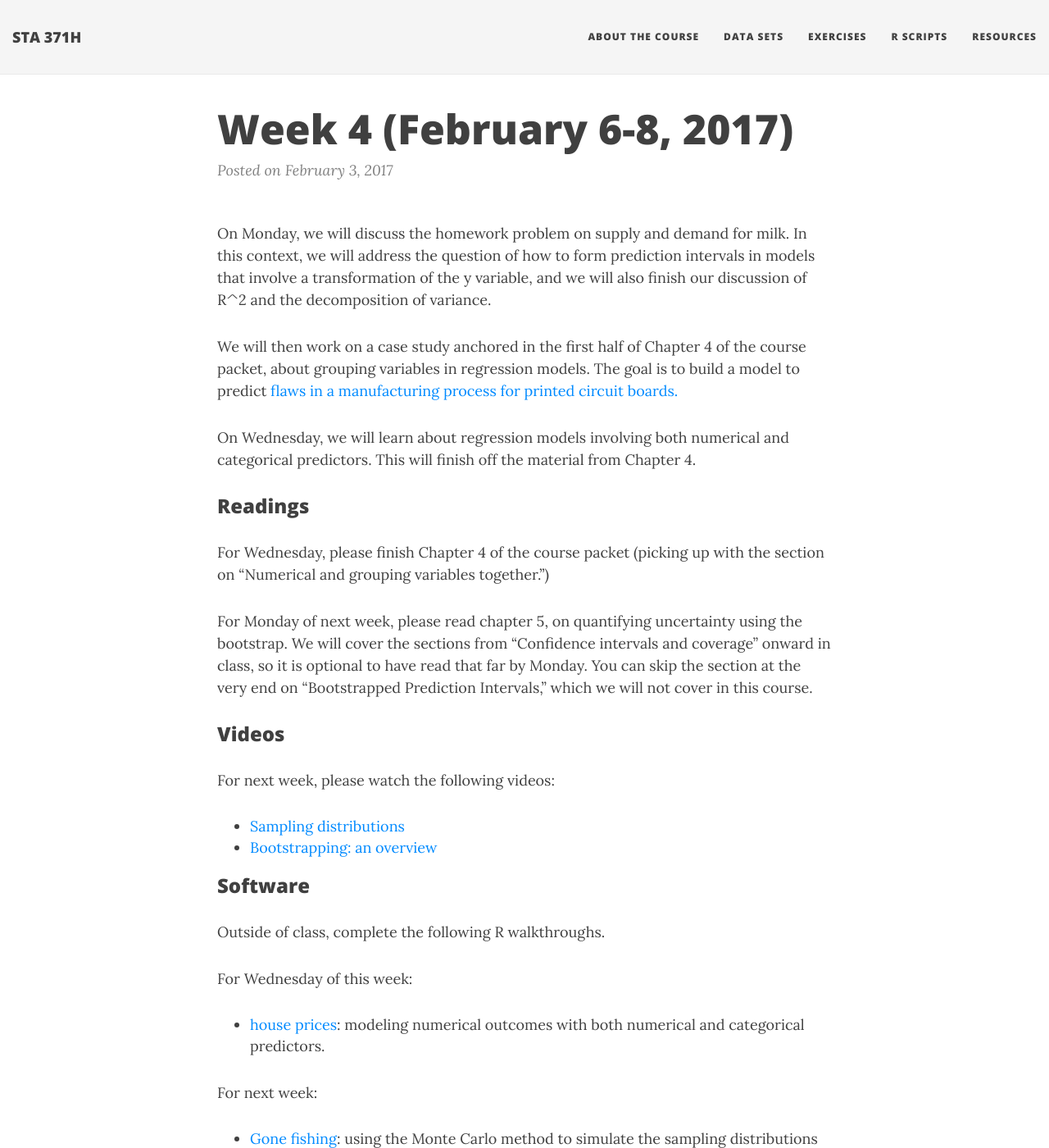
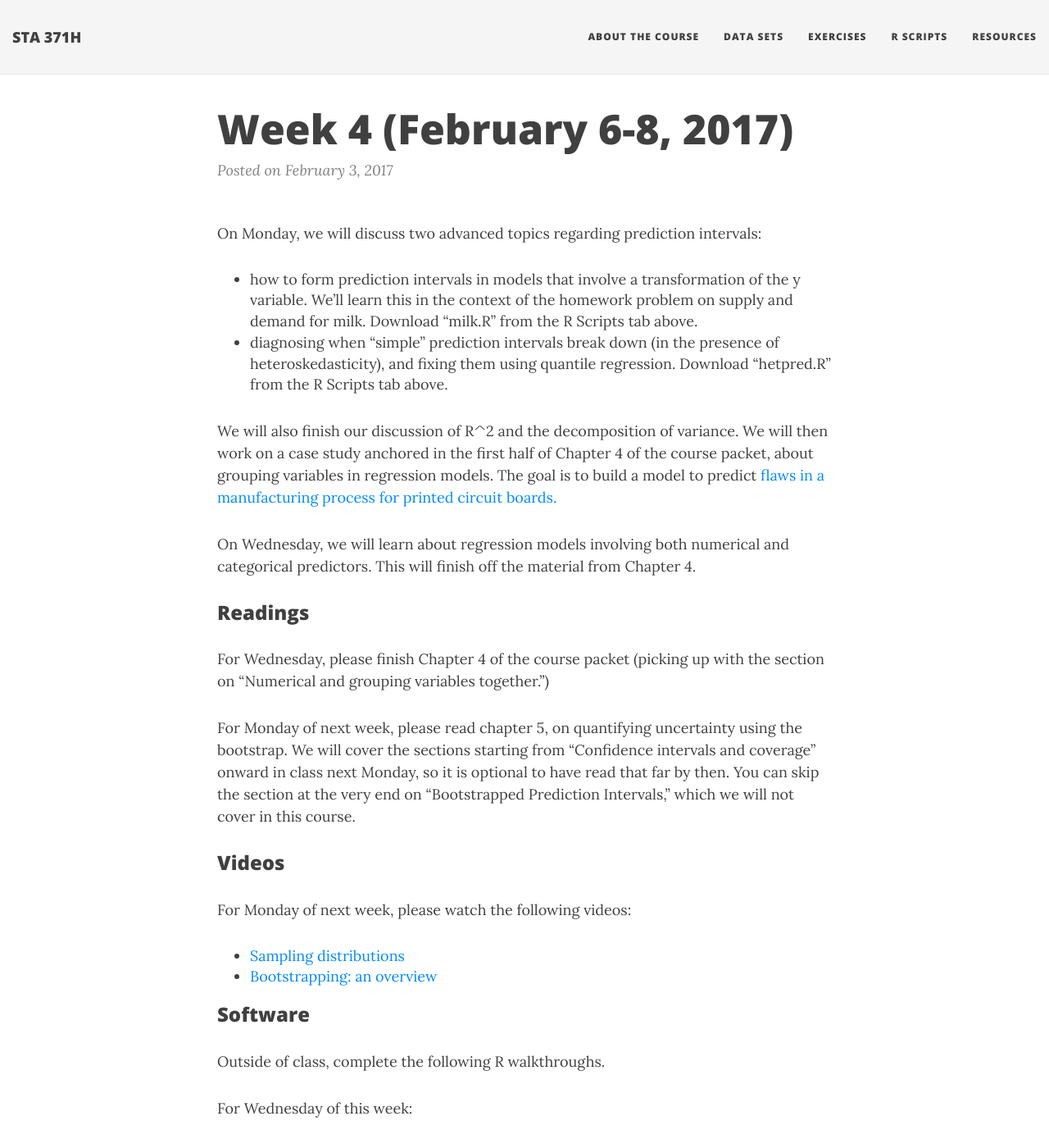
Before and after one commit to jgscott/STA371H_Spring2017, a Jekyll site: the page built from _posts/2017-02-03-week04.md, in a window 1280 px wide and 1400 px high. Shown: the whole window at 82% size. Built offline with Jekyll 4.4.1, drawn with Linux system fonts in a browser that asks for light colours; nearby versions of some CDN libraries.

Commit message:
scripts for week 4

```diff
--- a/_data/r.yml
+++ b/_data/r.yml
@@ -1,3 +1,5 @@
 - r: afc.R
 - r: cars_coursepacket.R
+- r: hetpred.R
+- r: milk.R
 - r: sclass.R
--- a/_posts/2017-02-03-week04.md
+++ b/_posts/2017-02-03-week04.md
@@ -3,9 +3,11 @@ layout: post
 title: Week 4 (February 6-8, 2017)
 ---
 
-On Monday, we will discuss the homework problem on supply and demand for milk.  In this context, we will address the question of how to form prediction intervals in models that involve a transformation of the y variable, and we will also finish our discussion of R^2 and the decomposition of variance.
+On Monday, we will discuss two advanced topics regarding prediction intervals:
+- how to form prediction intervals in models that involve a transformation of the y variable.  We'll learn this in the context of the homework problem on supply and demand for milk.  Download "milk.R" from the R Scripts tab above.
+- diagnosing when "simple" prediction intervals break down (in the presence of heteroskedasticity), and fixing them using quantile regression.  Download "hetpred.R" from the R Scripts tab above.
 
-We will then work on a case study anchored in the first half of Chapter 4 of the course packet, about grouping variables in regression models.  The goal is to build a model to predict [flaws in a manufacturing process for printed circuit boards.](https://github.com/jgscott/learnR/blob/master/cases/solder/solder.md)
+We will also finish our discussion of R^2 and the decomposition of variance.  We will then work on a case study anchored in the first half of Chapter 4 of the course packet, about grouping variables in regression models.  The goal is to build a model to predict [flaws in a manufacturing process for printed circuit boards.](https://github.com/jgscott/learnR/blob/master/cases/solder/solder.md)
 
 On Wednesday, we will learn about regression models involving both numerical and categorical predictors.  This will finish off the material from Chapter 4.
 
@@ -14,12 +16,12 @@ On Wednesday, we will learn about regression models involving both numerical and
 
 For Wednesday, please finish Chapter 4 of the course packet (picking up with the section on "Numerical and grouping variables together.")
 
-For Monday of next week, please read chapter 5, on quantifying uncertainty using the bootstrap.  We will cover the sections from "Confidence intervals and coverage" onward in class, so it is optional to have read that far by Monday.  You can skip the section at the very end on "Bootstrapped Prediction Intervals," which we will not cover in this course.
+For Monday of next week, please read chapter 5, on quantifying uncertainty using the bootstrap.  We will cover the sections starting from "Confidence intervals and coverage" onward in class next Monday, so it is optional to have read that far by then.  You can skip the section at the very end on "Bootstrapped Prediction Intervals," which we will not cover in this course.
 
 
 ### Videos
 
-For next week, please watch the following videos:
+For Monday of next week, please watch the following videos:
 - [Sampling distributions](https://youtu.be/lthNfUWE5nc)
 - [Bootstrapping: an overview](https://youtu.be/6bifECSilTE)
 
@@ -32,8 +34,8 @@ For Wednesday of this week:
 - [house prices](https://github.com/jgscott/learnR/blob/master/house/house.md): modeling numerical outcomes with both numerical and categorical predictors.
 
 For next week:
-* [Gone fishing](https://github.com/jgscott/learnR/blob/master/gonefishing/gonefishing.md): using the Monte Carlo method to simulate the sampling distributions of the sample mean and of the least-squares estimator of a regression line.
-* [Creatinine, revisited](https://github.com/jgscott/learnR/blob/master/creatinine/creatinine_bootstrap.md): bootstrapping the sample mean and the OLS estimator; computing confidence intervals from bootstrapped samples; standard errors and confidence intervals from the normality assumption.
+- [Gone fishing](https://github.com/jgscott/learnR/blob/master/gonefishing/gonefishing.md): using the Monte Carlo method to simulate the sampling distributions of the sample mean and of the least-squares estimator of a regression line.
+- [Creatinine, revisited](https://github.com/jgscott/learnR/blob/master/creatinine/creatinine_bootstrap.md): bootstrapping the sample mean and the OLS estimator; computing confidence intervals from bootstrapped samples; standard errors and confidence intervals from the normality assumption.
 
 
 ### Exercises
```
Also changed, not shown: 2 other files.
